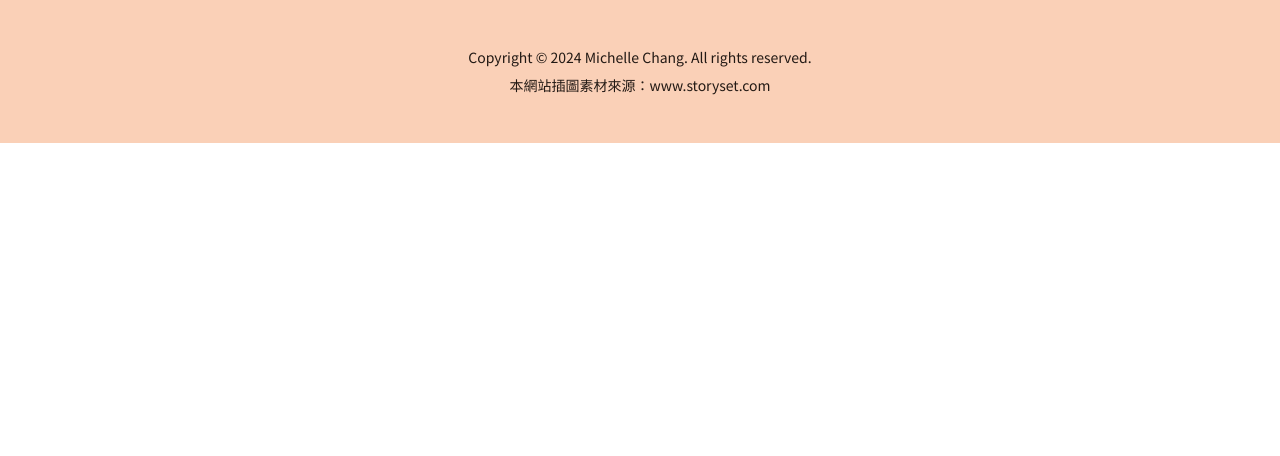
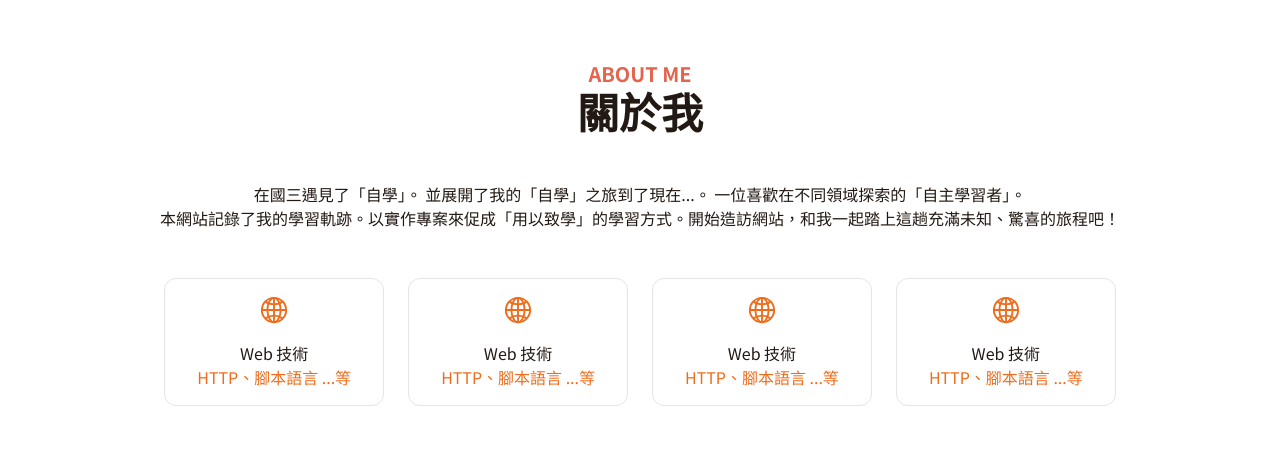
Before and after one commit to michellechang2006/React.js_website_112, a React (Vite) app: page / in a window 1280 px wide. Shown: the part 967-1423 px from the top of the page. Before the commit the page ends 1110 px from the top, so only its background shows below. Built offline with nearby package versions, Linux system fonts and the light colour scheme.

Commit message:
Completed:IconsOnly Section（Desktop）
有修理Header - desktop 下拉式選單 的bug https://sl.bing.net/iNTZrsm067U

```diff
--- a/src/Data/Header_data.json
+++ b/src/Data/Header_data.json
@@ -36,7 +36,7 @@
     },
     {
         "title": "Sixteen",
-        "path":"#",
+        "path":null,
         "hypelink": false,
         "dropdownMenu": true,
         "dropdownItems": [
--- a/src/Pages/Home.jsx
+++ b/src/Pages/Home.jsx
@@ -3,6 +3,8 @@ import FOOTER_DATA from "../Data/Footer_data.json"
 import Header from "../layouts/Header"
 import Footer from "../layouts/Footer"
 import Banner from "../layouts/Banner"
+import IconsOnly from "../layouts/IconsOnly"
+
 
 function App() {
       return (
@@ -14,6 +16,7 @@ function App() {
                   >
                         Welcome to <i>Mlearning</i>
                   </Banner>
+                  <IconsOnly/>
                   <Footer itemsData={FOOTER_DATA} />
             </>
       )
--- a/src/assets/icons.jsx
+++ b/src/assets/icons.jsx
@@ -1,14 +1,19 @@
-import { IoEllipse, IoChevronForward, IoClose, IoLogoGithub, IoMenu, IoLogoYoutube, IoChevronDown, IoOpenOutline, IoLogoFacebook } from "react-icons/io5";
+import { IoGlobeOutline, IoEllipse, IoChevronForward, IoClose, IoLogoGithub, IoMenu, IoLogoYoutube, IoChevronDown, IoOpenOutline, IoLogoFacebook } from "react-icons/io5";
 import { IconContext } from "react-icons";
+
+const GlobeOutline = () =>
+    <IconContext.Provider value={{ className: "lg:text-3xl sm:text-3xl text-primary"}}>
+        <IoGlobeOutline />
+    </IconContext.Provider>
 
 
 const ChevronDown = () =>
-    <IconContext.Provider  value={{  className:"lg:text-xl sm:text-3xl", color: "#121619", }}>
+    <IconContext.Provider value={{ className: "lg:text-xl sm:text-3xl", color: "#121619", }}>
         <IoChevronDown />
     </IconContext.Provider>
 
 const OpenOutline = () =>
-    <IconContext.Provider value={{ className:"lg:text-xl sm:text-3xl", color: "#121619" }}>
+    <IconContext.Provider value={{ className: "lg:text-xl sm:text-3xl", color: "#121619" }}>
         <IoOpenOutline />
     </IconContext.Provider>
 
@@ -18,31 +23,31 @@ const MenuIcon = () =>
     </IconContext.Provider>
 
 const LogoGithub = () =>
-    <IconContext.Provider value={{ className:"lg:text-3xl sm:text-5xl text-tertiary hover:text-secondary transition-colors"}}>
+    <IconContext.Provider value={{ className: "lg:text-3xl sm:text-5xl text-tertiary hover:text-secondary transition-colors" }}>
         <IoLogoGithub />
     </IconContext.Provider>
 const CloseIcon = () =>
-    <IconContext.Provider value={{ size:"4rem", className: "close-icon", color: "#121619" }}>
+    <IconContext.Provider value={{ size: "4rem", className: "close-icon", color: "#121619" }}>
         <IoClose />
     </IconContext.Provider>
 
 const LogoFacebook = () =>
 
-    <IconContext.Provider value={{ className:"lg:text-3xl sm:text-5xl text-tertiary hover:text-secondary transition-colors"}}>
+    <IconContext.Provider value={{ className: "lg:text-3xl sm:text-5xl text-tertiary hover:text-secondary transition-colors" }}>
         <IoLogoFacebook />
     </IconContext.Provider>
 
 const LogoYoutube = () =>
-    <IconContext.Provider value={{ className:"lg:text-3xl sm:text-5xl text-tertiary hover:text-secondary transition-colors"}}>
+    <IconContext.Provider value={{ className: "lg:text-3xl sm:text-5xl text-tertiary hover:text-secondary transition-colors" }}>
         <IoLogoYoutube />
     </IconContext.Provider>
 const CircleIcon = ({ color = "#121619" }) =>
-    <IconContext.Provider value={{ className:"lg:text-3xl sm:text-5xl", color: { color } }}>
+    <IconContext.Provider value={{ className: "lg:text-3xl sm:text-5xl", color: { color } }}>
         <IoEllipse />
     </IconContext.Provider>
 const ChevronForward = ({ color = "#121619" }) =>
-    <IconContext.Provider value={{ className:"lg:text-3xl sm:text-5xl", color: { color } }}>
+    <IconContext.Provider value={{ className: "lg:text-3xl sm:text-5xl", color: { color } }}>
         <IoChevronForward />
     </IconContext.Provider>
 
-export { ChevronForward, MenuIcon, LogoGithub, CloseIcon, LogoFacebook, LogoYoutube, ChevronDown, OpenOutline, CircleIcon  }
+export { GlobeOutline, ChevronForward, MenuIcon, LogoGithub, CloseIcon, LogoFacebook, LogoYoutube, ChevronDown, OpenOutline, CircleIcon }
--- a/src/components/MenuItem/MenuItemlg/index.css
+++ b/src/components/MenuItem/MenuItemlg/index.css
@@ -1,6 +1,6 @@
 .menu-item-lg {
      @apply  hidden items-center justify-center
-   lg:flex
+   lg:flex cursor-pointer
 }
 
 
--- a/src/components/MenuItem/MenuItemlg/index.jsx
+++ b/src/components/MenuItem/MenuItemlg/index.jsx
@@ -2,7 +2,6 @@ import { useState } from "react"
 import { ChevronDown, OpenOutline } from "../../../assets/icons"
 import "./index.css"
 import {v4 as uuidv4} from 'uuid';
-
 
 export default function MenuItemlg({ path="", hypelink = false, dropdownMenu = false, title, dropdownItems }) {
     const [dropdown, setDropdown] = useState(false)
@@ -10,15 +9,15 @@ export default function MenuItemlg({ path="", hypelink = false, dropdownMenu = f
         setDropdown((pre) => pre ? false : true)
     }
     return (
-        <div className="menu-item-lg">
+        <div className="menu-item-lg" tabIndex="0" onBlur={dropdownEvent}>
             <div className="item">
-                <a href={path} className="menu_tabs" onClick={dropdownEvent} onBlur={dropdownEvent}>
+                <a href={path} className="menu_tabs" onClick={dropdownEvent}>
                     {title}
                     {hypelink && <OpenOutline />}
                     {dropdownItems && <ChevronDown />}
                 </a>
             </div>
-            {dropdownItems && <div tabIndex="0" className={`dropdown ${dropdown & dropdownMenu ? "scale-y-100" : " scale-y-0"}`}>
+            {dropdownItems && <div className={`dropdown ${dropdown & dropdownMenu ? "scale-y-100" : " scale-y-0"}`}>
                 {dropdownItems.map((item) => <a key={uuidv4()} href={item.path} className="menu_tabs">{item.title}</a>)}
             </div>}
         </div>
--- /dev/null
+++ b/src/layouts/IconsOnly/index.css
@@ -0,0 +1,35 @@
+.icons-only {
+    @apply p-20 h-screen flex items-center justify-center flex-col gap-12 text-center
+}
+
+.icons-only section {
+    @apply flex flex-col items-center
+}
+
+.icons-only .icon-card {
+    @apply flex items-center justify-center flex-col
+}
+
+.icons-only > div {
+    @apply
+    /* lg */
+    lg:flex lg:flex-row
+    /* md */
+    md:gap-6 md:grid md:grid-cols-2
+}
+
+.icons-only .icon-card {
+    @apply flex-col gap-4 py-4 px-8 rounded-xl border border-neutral-200
+}
+
+.icons-only h2{
+    @apply text-heading2 font-bold
+}
+
+.icons-only h4{
+    @apply text-xl font-bold text-secondary
+}
+
+.icons-only .icon-card p{
+    @apply text-primary
+}
--- /dev/null
+++ b/src/layouts/IconsOnly/index.jsx
@@ -0,0 +1,46 @@
+import { GlobeOutline } from "../../assets/icons"
+import "./index.css"
+
+export default function IconsOnly() {
+    return (
+        <div className="icons-only">
+            <section>
+                <h4>ABOUT ME</h4>
+                <h2>關於我</h2>
+            </section>
+            <p>在國三遇見了「自學」。 並展開了我的「自學」之旅到了現在...。
+                一位喜歡在不同領域探索的「自主學習者」。<br></br>
+                本網站記錄了我的學習軌跡。以實作專案來促成「用以致學」的學習方式。開始造訪網站，和我一起踏上這趟充滿未知、驚喜的旅程吧！</p>
+            <div>
+                <div className="icon-card">
+                    <GlobeOutline />
+                    <div>
+                        <h5>Web 技術</h5>
+                        <p>HTTP、腳本語言 ...等</p>
+                    </div>
+                </div>
+                <div className="icon-card">
+                    <GlobeOutline />
+                    <div>
+                        <h5>Web 技術</h5>
+                        <p>HTTP、腳本語言 ...等</p>
+                    </div>
+                </div>
+                <div className="icon-card">
+                    <GlobeOutline />
+                    <div>
+                        <h5>Web 技術</h5>
+                        <p>HTTP、腳本語言 ...等</p>
+                    </div>
+                </div>
+                <div className="icon-card">
+                    <GlobeOutline />
+                    <div>
+                        <h5>Web 技術</h5>
+                        <p>HTTP、腳本語言 ...等</p>
+                    </div>
+                </div>
+            </div>
+        </div>
+    )
+}
--- a/tailwind.config.js
+++ b/tailwind.config.js
@@ -26,6 +26,7 @@ export default {
         'banner-md': "linear-gradient(rgba(18, 22, 25, .3), rgba(18, 22, 25, .3)),url('web_cover_bg_mobile.webp')",
       },
       fontSize:{
+        "heading2":["2.625rem","110%"],
         "bodyL":["1.875rem","150%"]
       }
     },
```
